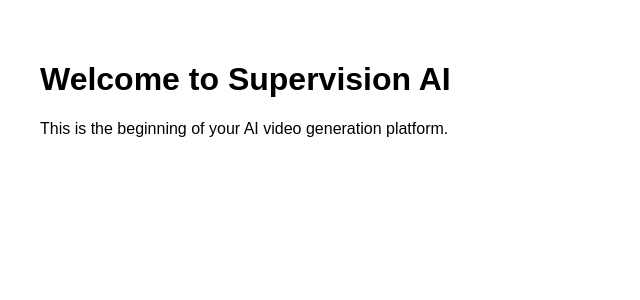
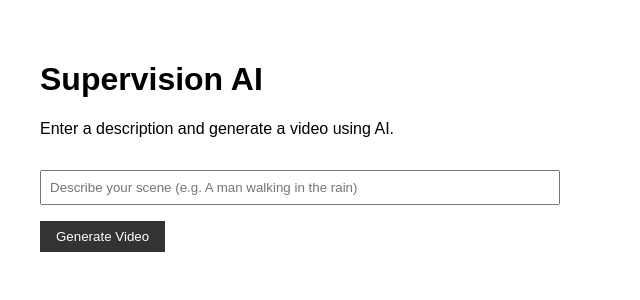
Before and after one commit to petefrans02/supervision-AI, a Next.js app: page / in a window 1280 px wide. Shown: the top 300 px of the page, without its empty margins (0-640 px from the left). Built offline with nearby package versions, Linux system fonts and the light colour scheme.

Commit message:
Update page.tsx

```diff
--- a/app/page.tsx
+++ b/app/page.tsx
@@ -1,8 +1,64 @@
-export default function Page() {
+'use client';
+
+import { useState } from 'react';
+
+export default function Home() {
+  const [prompt, setPrompt] = useState('');
+  const [loading, setLoading] = useState(false);
+  const [videoUrl, setVideoUrl] = useState('');
+
+  const handleGenerate = async () => {
+    setLoading(true);
+    setVideoUrl('');
+
+    // Simulation de génération (tu remplaceras ça plus tard par une vraie API)
+    setTimeout(() => {
+      setVideoUrl('https://example.com/fake-video.mp4');
+      setLoading(false);
+    }, 2000);
+  };
+
   return (
-    <main style={{ padding: "2rem", fontFamily: "sans-serif" }}>
-      <h1>Welcome to Supervision AI</h1>
-      <p>This is the beginning of your AI video generation platform.</p>
+    <main style={{ padding: '2rem', fontFamily: 'sans-serif' }}>
+      <h1>Supervision AI</h1>
+      <p>Enter a description and generate a video using AI.</p>
+
+      <input
+        type="text"
+        value={prompt}
+        onChange={(e) => setPrompt(e.target.value)}
+        placeholder="Describe your scene (e.g. A man walking in the rain)"
+        style={{
+          width: '100%',
+          maxWidth: '500px',
+          padding: '0.5rem',
+          marginTop: '1rem',
+        }}
+      />
+      <br />
+
+      <button
+        onClick={handleGenerate}
+        style={{
+          marginTop: '1rem',
+          padding: '0.5rem 1rem',
+          backgroundColor: '#333',
+          color: 'white',
+          border: 'none',
+          cursor: 'pointer',
+        }}
+      >
+        {loading ? 'Generating...' : 'Generate Video'}
+      </button>
+
+      {videoUrl && (
+        <div style={{ marginTop: '2rem' }}>
+          <p>Here is your video:</p>
+          <a href={videoUrl} target="_blank" rel="noopener noreferrer">
+            {videoUrl}
+          </a>
+        </div>
+      )}
     </main>
   );
 }
```
